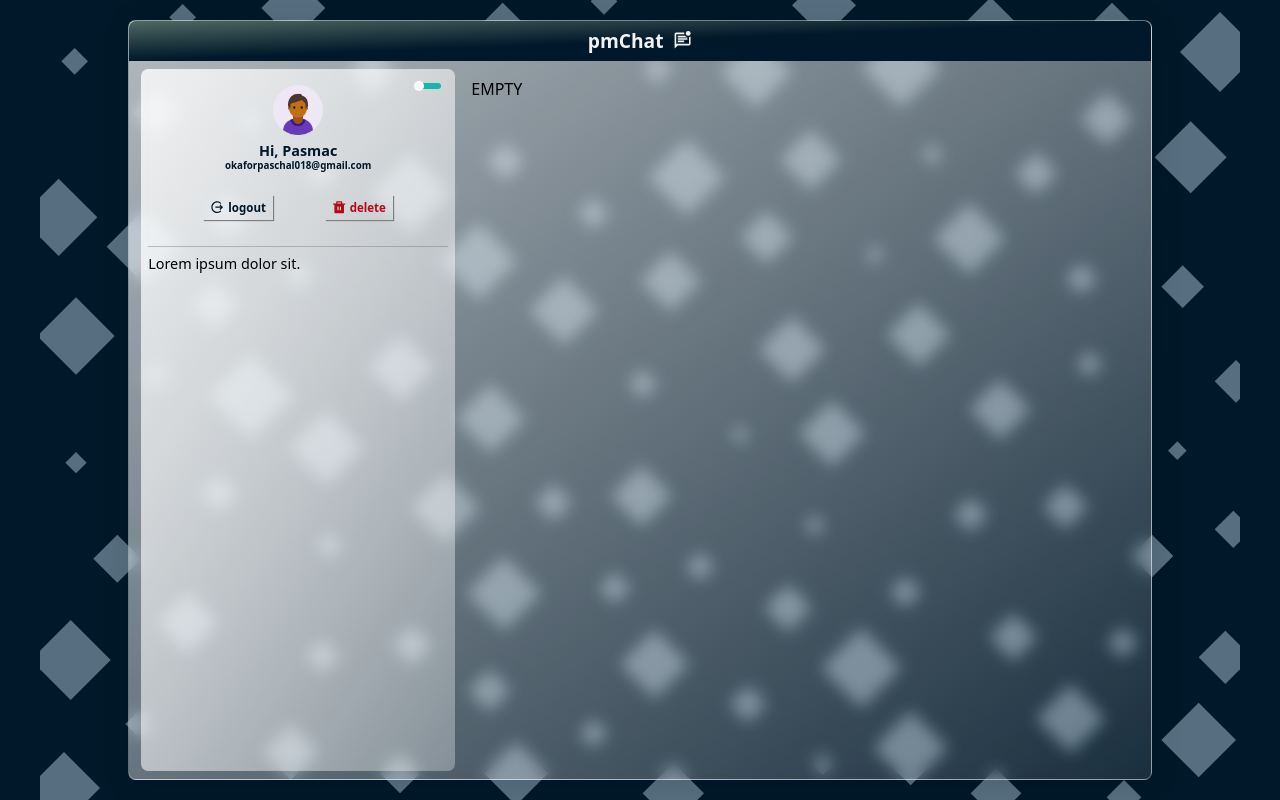
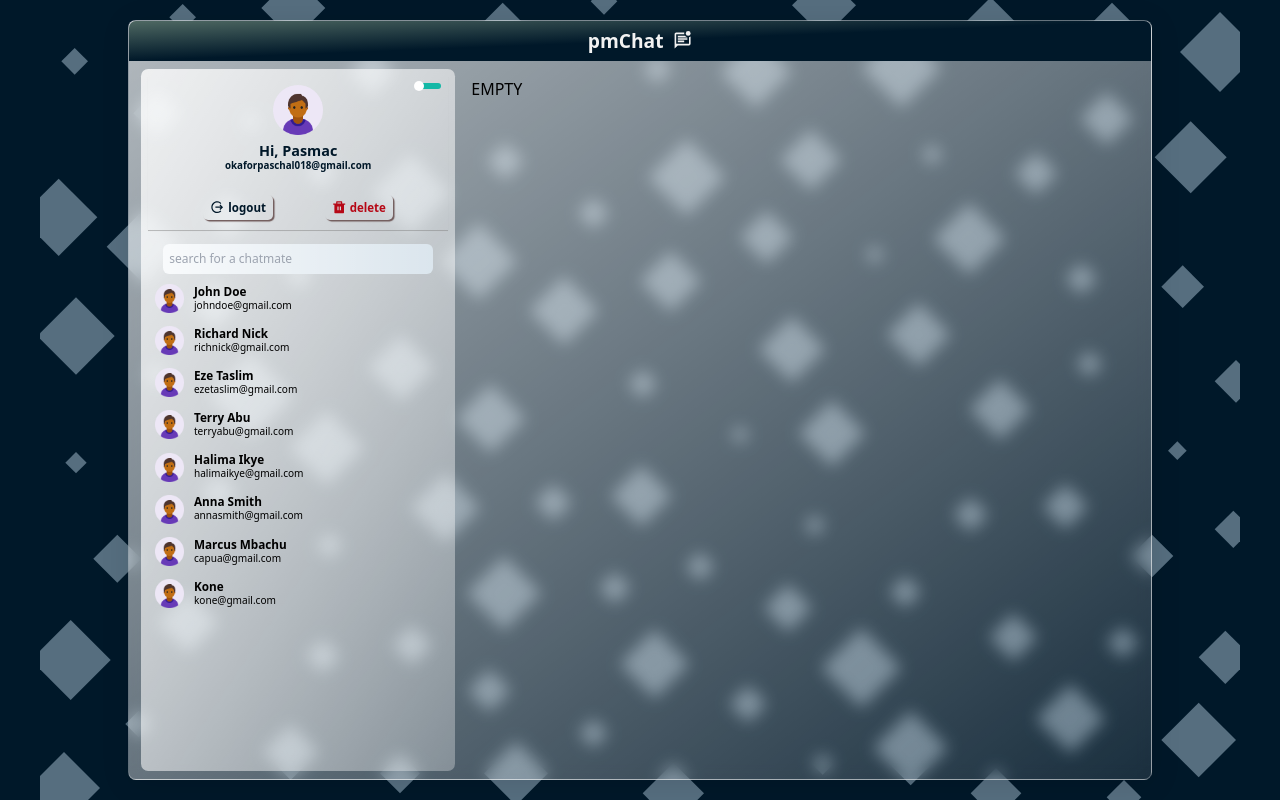
Before and after one commit to PaschalPM/pmchat-v1, a React (Vite) app: page /dashboard in a window 1280 px wide. Built offline with nearby package versions, Linux system fonts and the light colour scheme.

Commit message:
Finished Other Users Section (desktop view)

```diff
--- /dev/null
+++ b/src/components/Dashboard/OtherUsersCard.tsx
@@ -0,0 +1,20 @@
+import { UserProfileType } from "../@types";
+
+const OtherUsersCard = ({displayName, email, imgSrc}:UserProfileType) => {
+  return (
+    <div className="other-users-card">
+      <div className="avatar-container small">
+        <img
+          src={imgSrc}
+          alt={imgSrc}
+        />
+      </div>
+      <div className="other-users-info">
+        <h2> { displayName } </h2>
+        <small> { email } </small>
+      </div>
+    </div>
+  );
+};
+
+export default OtherUsersCard;
--- a/src/components/UserSection.tsx
+++ b/src/components/Dashboard/UserSection.tsx
@@ -1,15 +1,17 @@
 import { IoMdLogOut } from "react-icons/io";
 import { RiDeleteBinFill } from "react-icons/ri";
-import SwitchCheck from "./SwitchCheck";
+import SwitchCheck from "../SwitchCheck";
+import { UserProfileType } from "../@types";
 
-
-const UserSection = () => {
+const UserSection = ({imgSrc, email, displayName}:UserProfileType) => {
 
   return (
      <div className="user-section">
-      <span className="avatar-container"> </span>
-      <h1> Hi, Pasmac</h1>
-      <small> okaforpaschal018@gmail.com </small>
+      <span className="avatar-container">
+        <img src={imgSrc} alt={imgSrc} />
+      </span>
+      <h1> Hi, { displayName }</h1>
+      <small> { email } </small>
       <div className="options">
         <div className="stealth-mode-switch">
           <SwitchCheck />
--- a/src/css/index.css
+++ b/src/css/index.css
@@ -8,9 +8,13 @@
 	--ter-color:#4e6862;
 	--white:#ffffff;
 	--light-color:#f2f2f2;
+    --grey: rgb(50, 39, 39);
+    --light-grey: rgb(112, 90, 90);
+
     --primary-gradient: linear-gradient(to left top, var(--prim-color)50%, var(--ter-color));
     --white-gradient: linear-gradient(to right bottom,
     rgba(255, 255, 255, .8), rgba(255, 255, 255, .3));
+
     --error-color:rgba(184, 9, 24, 0.8);
     --danger-color: rgb(182, 8, 22);
     --success-color:rgba(4, 135, 58, 0.8);
@@ -226,15 +230,18 @@
     font-weight: 600;
 }
 
-.user-section .avatar-container{
+.avatar-container{
     width: 60px;
     height: 60px;
     border-radius: 50%;
     text-align: center;
-    background-image: url("../assets/avatars/icons8-circled-user-male-skin-type-6-96.png");
     background-repeat: no-repeat;
     background-size: 100%;
 }
+    .small {
+        width: 35px;
+        height: 35px;
+    }
 
 .user-section > small{
     margin-top: -.25em;
@@ -248,9 +255,10 @@
         top: 50%; left: 50%;
         transform: translate(-50%, -50%);
         height: fit-content;
-        box-shadow: 3px 5px 5px rgb(81, 78, 78);
+        box-shadow: 3px 5px 5px var(--grey);
         padding: 2em 0;
-
+        padding-bottom: 1em;
+        border-radius: .5em;
         background-image: var(--white-gradient);
     }
 }
@@ -265,8 +273,9 @@
 }
 
 .user-section .options .action {
-    box-shadow: 1px 1px 1px grey;
+    box-shadow: 1.5px 1.5px 1px var(--light-grey);
     padding: 0.25em 0.5em;
+    border-radius: 5px;
 }
 .user-section .options .action:hover {
     transform: scale(.95);
@@ -305,9 +314,44 @@
     }
 }
 
-.sideboard > .other-users-section {
+.other-users-section {
     flex-grow: 3;
+    overflow-y: auto;
+    overflow-x: hidden;
+    scrollbar-color: #0232547b var(--sec-color);
+    scrollbar-width: thin;
 }
+
+.other-users-section::-webkit-scrollbar {
+    width: 1.5vh;
+}
+
+.other-users-section::-webkit-scrollbar-track {
+    background-color: var(--sec-color);
+    border-radius: 20px;
+}
+.other-users-section::-webkit-scrollbar-thumb {
+    background-color: #0232547b;
+    border-radius: 20px;
+}
+
+#user-search{
+    margin: auto;
+    margin-top: .5em;
+    margin-bottom: .5em;
+    display: block;
+    border-radius: .5em;
+    padding: .5em;
+    font-size: 12px;
+    width: 90%;
+    background-image: linear-gradient(to right, #ffffffe2, #ffffff58);
+    background-color: var(--sec-color);
+}
+#user-search:focus{
+    border: none;
+    outline: none;
+}
+
 .dashboard .mainboard{
     flex: 2.2;
     padding: .5em;
@@ -322,9 +366,25 @@
     }
 }
 
-.card{
-    background-color: rgba(235, 255, 204, .35);
-    padding: 1em 1em;
-    font-size: .85em;
+.other-users-card {
+    display: flex;
+    align-items: center;
+    gap: .5em;
+    padding: 0 .25em;
+    margin: .5em 0;
+}
+
+.other-users-card h2 {
+    font-size: .815em;
     font-weight: 600;
+    margin-bottom: -.65em;
 }
+
+.other-users-card small {
+    font-size: .7em;
+}
+
+.other-users-card:hover {
+    background-color: var(--sec-color);
+    cursor: pointer;
+}
--- a/src/pages/Dashboard/index.tsx
+++ b/src/pages/Dashboard/index.tsx
@@ -1,7 +1,11 @@
 import { useLocation } from "react-router-dom"
-import UserSection from "../../components/UserSection"
-import { useContext } from "react"
+import UserSection from "../../components/Dashboard/UserSection"
+import { useContext, useState } from "react"
 import { AppContext } from "../../context"
+
+import OtherUsersCard from "../../components/Dashboard/OtherUsersCard"
+
+import { UserProfileType } from "../../components/@types"
 
 const Dashboard = () => {
   const { pathname } = useLocation()
@@ -10,9 +14,68 @@ const Dashboard = () => {
   const isActiveChatPath = /^\/chat\/[0-9]+/.test(pathname)
   const {isMobileView} = useContext(AppContext)
 
+  const userSectionProp: UserProfileType = {
+    userId: "1",
+    displayName: "Pasmac",
+    email: "okaforpaschal018@gmail.com",
+    imgSrc: "../src/assets/avatars/icons8-circled-user-male-skin-type-6-96.png"
+  }
+
+  const testOtherUsers: Array<UserProfileType> = [
+    {
+      userId: "test_id",
+      displayName: "John Doe",
+      email: "johndoe@gmail.com",
+      imgSrc: "../../src/assets/avatars/icons8-circled-user-male-skin-type-6-96.png"
+    },
+    {
+      userId: "test_id",
+      displayName: "Richard Nick",
+      email: "richnick@gmail.com",
+      imgSrc: "../../src/assets/avatars/icons8-circled-user-male-skin-type-6-96.png"
+    },
+    {
+      userId: "test_id",
+      displayName: "Eze Taslim",
+      email: "ezetaslim@gmail.com",
+      imgSrc: "../../src/assets/avatars/icons8-circled-user-male-skin-type-6-96.png"
+    },
+    {
+      userId: "test_id",
+      displayName: "Terry Abu",
+      email: "terryabu@gmail.com",
+      imgSrc: "../../src/assets/avatars/icons8-circled-user-male-skin-type-6-96.png"
+    },
+    {
+      userId: "test_id",
+      displayName: "Halima Ikye",
+      email: "halimaikye@gmail.com",
+      imgSrc: "../../src/assets/avatars/icons8-circled-user-male-skin-type-6-96.png"
+    },
+    {
+      userId: "test_id",
+      displayName: "Anna Smith",
+      email: "annasmith@gmail.com",
+      imgSrc: "../../src/assets/avatars/icons8-circled-user-male-skin-type-6-96.png"
+    },
+    {
+      userId: "test_id",
+      displayName: "Marcus Mbachu",
+      email: "capua@gmail.com",
+      imgSrc: "../../src/assets/avatars/icons8-circled-user-male-skin-type-6-96.png"
+    },
+    {
+      userId: "test_id",
+      displayName: "Kone",
+      email: "kone@gmail.com",
+      imgSrc: "../../src/assets/avatars/icons8-circled-user-male-skin-type-6-96.png"
+    }
+  ]
+
+  const [otherUsers] = useState<Array<UserProfileType>>(testOtherUsers)
   if (isMobileView) {
     if (isDashboardPath) {
-      return (<UserSection/>)
+      return (<UserSection {...userSectionProp}/>)
     } else if (isChatPath) {
       return (<div> This is Chat Path</div>)
     } else if (isActiveChatPath) {
@@ -23,11 +86,13 @@ const Dashboard = () => {
 
   return (
     <div className="dashboard">
-
           <div className="sideboard">
-            {!isMobileView && <UserSection/>}
+            {!isMobileView && <UserSection {...userSectionProp}/>}
             <div className="other-users-section">
-              Lorem ipsum dolor sit.
+              <input type="search" id="user-search" placeholder="search for a chatmate"/>
+              { otherUsers.map((otherUser:UserProfileType)=>(
+                  <OtherUsersCard {...otherUser}/>
+              )) }
             </div>
           </div>
         <div className="mainboard">
```
Also changed, not shown: src/components/@types.ts (+8 -0 lines).
